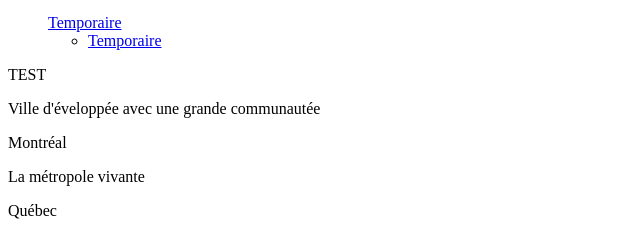
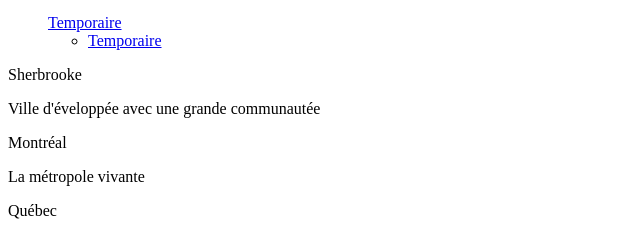
Before and after one commit to Philz69/Compagnion, a website: page material-master/templates/villes.html in a window 1280 px wide. Shown: the part 222-455 px from the top of the page, 0-640 px from the left. Drawn offline with Linux system fonts and the light colour scheme; files that its build step writes are made by us from their sources.

Commit message:
Remove test

```diff
--- a/material-master/templates/villes.html
+++ b/material-master/templates/villes.html
@@ -66,7 +66,7 @@
 										</aside>
 										<div class="card-main ">
 											<div class="card-inner">
-												<p class="card-heading"> TEST </p>
+												<p class="card-heading"> Sherbrooke </p>
 												<p class="margin-bottom-lg">Ville d'éveloppée avec une grande communautée</p>
 											</div>
 										</div>
```
